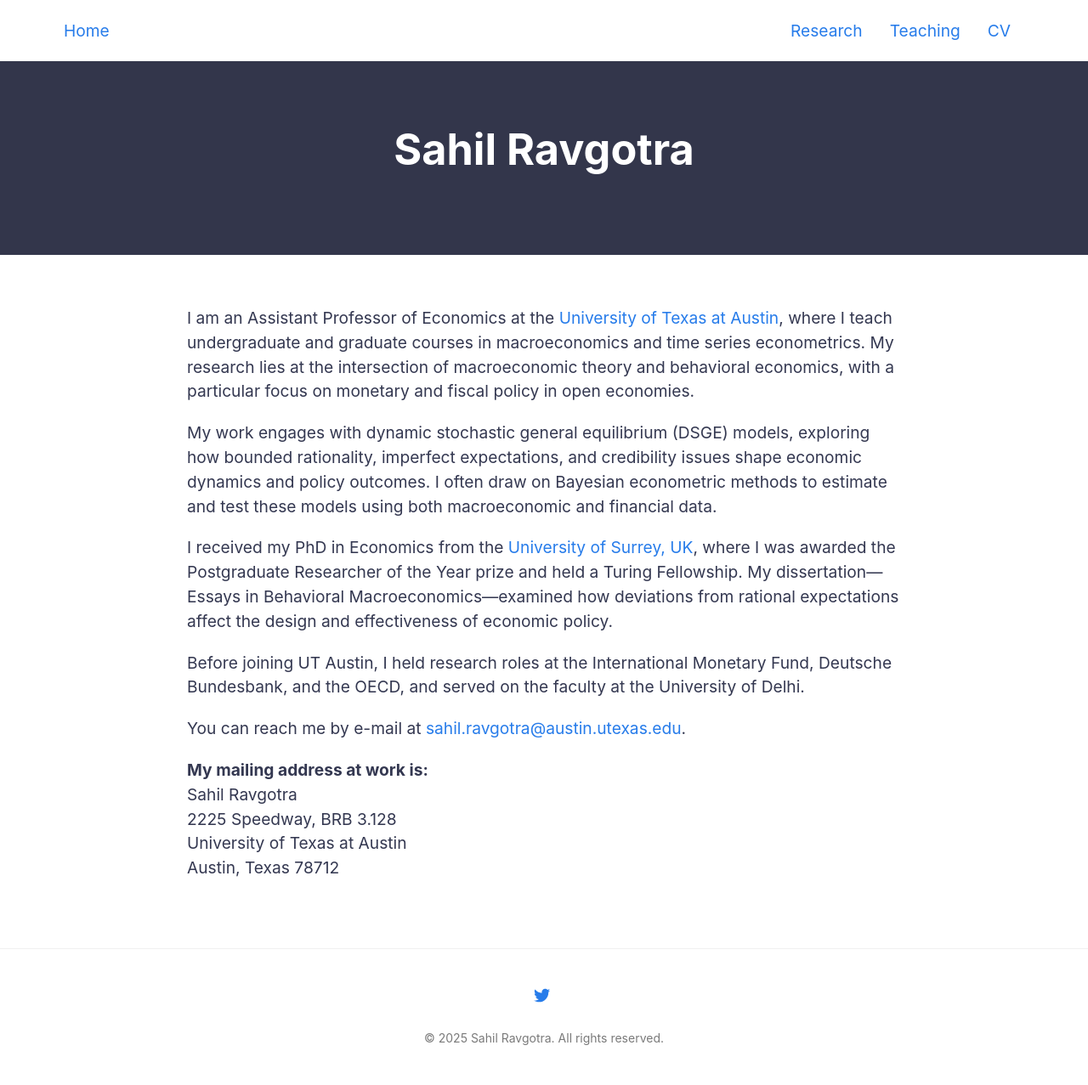
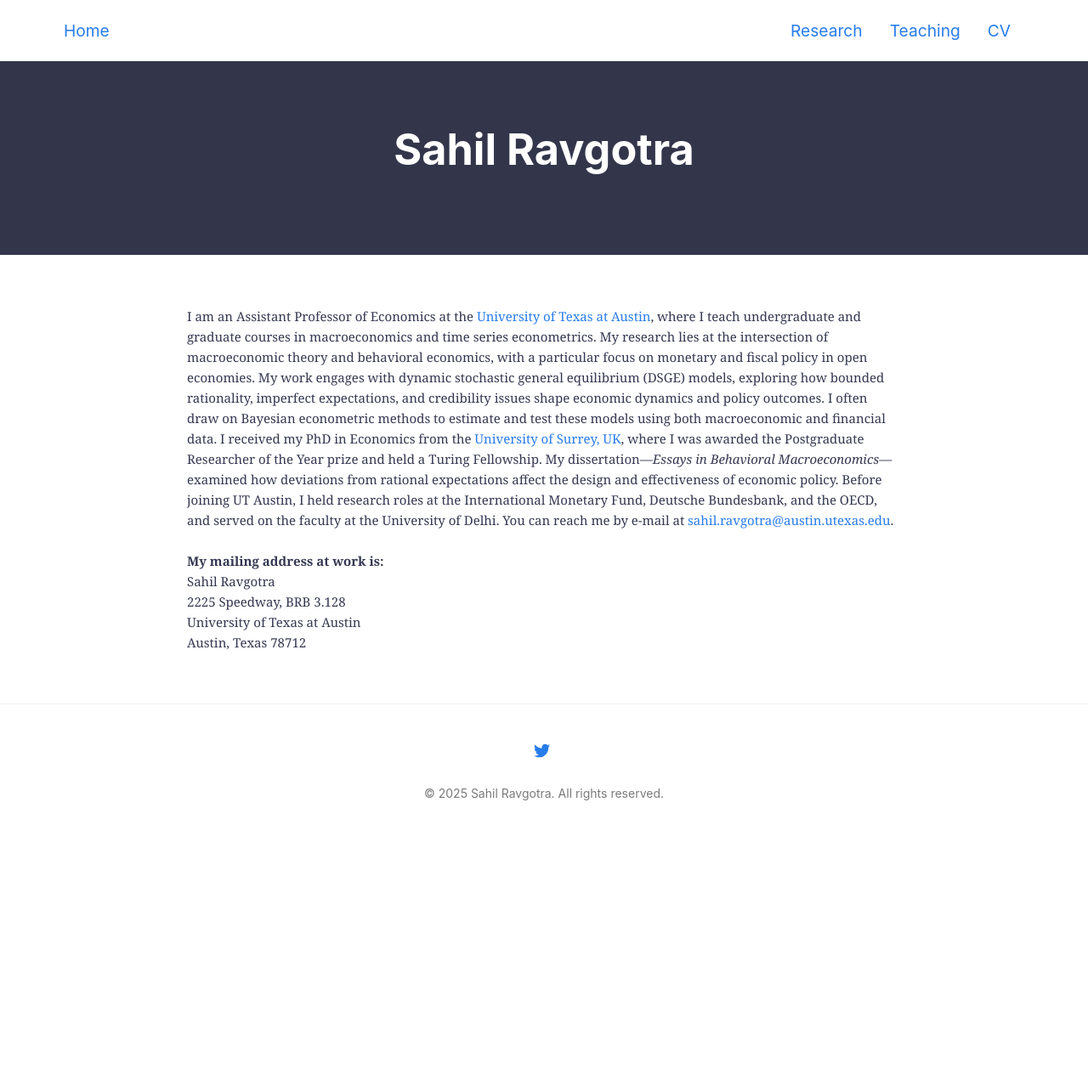
Before and after one commit to ravgotrasahil/ravgotrasahil-github.io, a Jekyll site: the page built from about.md, in a window 1280 px wide. Shown: the whole page at 85% size. Built offline with Jekyll 4.4.1, drawn with Linux system fonts in a browser that asks for light colours; after the commit the page ends 989 px from its top, so only the background shows below that.

Commit message:
Update about.md

```diff
--- a/about.md
+++ b/about.md
@@ -6,19 +6,24 @@
 
 <!-- <img src="{{ site.baseurl }}/assets/img/posts/jgscott201802.png" ALIGN="right" style="margin:10px 15px"/> -->
 
+<div style="font-size: 15px; font-family: Georgia, serif; line-height: 1.6; color: #343851;">
 
-I am an Assistant Professor of Economics at the [University of Texas at Austin](https://liberalarts.utexas.edu/economics/faculty/sr55289), where I teach undergraduate and graduate courses in macroeconomics and time series econometrics. My research lies at the intersection of macroeconomic theory and behavioral economics, with a particular focus on monetary and fiscal policy in open economies.
+I am an Assistant Professor of Economics at the <a href="https://liberalarts.utexas.edu/economics/faculty/sr55289" target="_blank" style="color: #1a73e8; text-decoration: none;">University of Texas at Austin</a>, where I teach undergraduate and graduate courses in macroeconomics and time series econometrics. My research lies at the intersection of macroeconomic theory and behavioral economics, with a particular focus on monetary and fiscal policy in open economies.
 
 My work engages with dynamic stochastic general equilibrium (DSGE) models, exploring how bounded rationality, imperfect expectations, and credibility issues shape economic dynamics and policy outcomes. I often draw on Bayesian econometric methods to estimate and test these models using both macroeconomic and financial data.
 
-I received my PhD in Economics from the [University of Surrey, UK](https://www.surrey.ac.uk/economics), where I was awarded the Postgraduate Researcher of the Year prize and held a Turing Fellowship. My dissertation—Essays in Behavioral Macroeconomics—examined how deviations from rational expectations affect the design and effectiveness of economic policy.
+I received my PhD in Economics from the <a href="https://www.surrey.ac.uk/economics" target="_blank" style="color: #1a73e8; text-decoration: none;">University of Surrey, UK</a>, where I was awarded the Postgraduate Researcher of the Year prize and held a Turing Fellowship. My dissertation—<em>Essays in Behavioral Macroeconomics</em>—examined how deviations from rational expectations affect the design and effectiveness of economic policy.
 
 Before joining UT Austin, I held research roles at the International Monetary Fund, Deutsche Bundesbank, and the OECD, and served on the faculty at the University of Delhi.
 
-You can reach me by e-mail at [sahil.ravgotra@austin.utexas.edu](mailto:sahil.ravgotra@austin.utexas.edu).
+You can reach me by e-mail at <a href="mailto:sahil.ravgotra@austin.utexas.edu" style="color: #1a73e8; text-decoration: none;">sahil.ravgotra@austin.utexas.edu</a>.
 
-**My mailing address at work is:**
-Sahil Ravgotra
-2225 Speedway, BRB 3.128
-University of Texas at Austin
+<br><br>
+
+<strong>My mailing address at work is:</strong><br>
+Sahil Ravgotra<br>
+2225 Speedway, BRB 3.128<br>
+University of Texas at Austin<br>
 Austin, Texas 78712
+
+</div>
```
